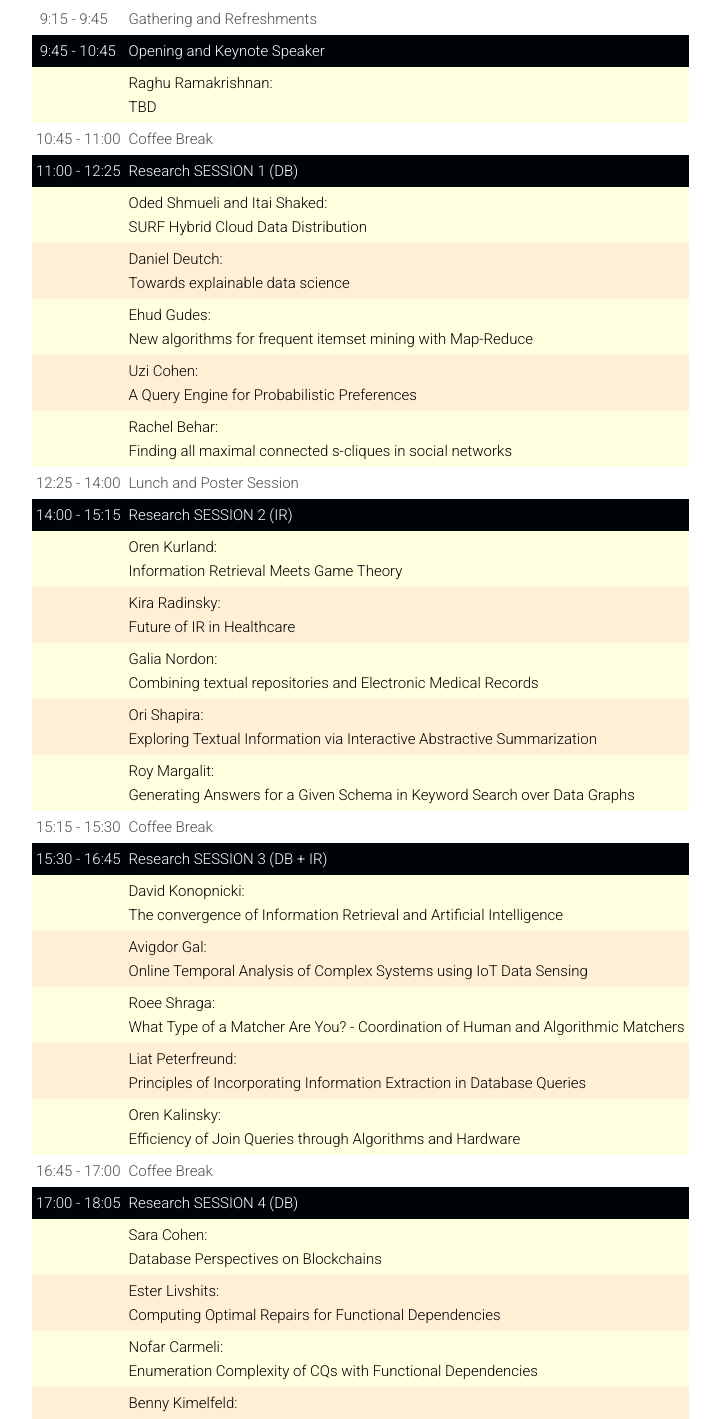
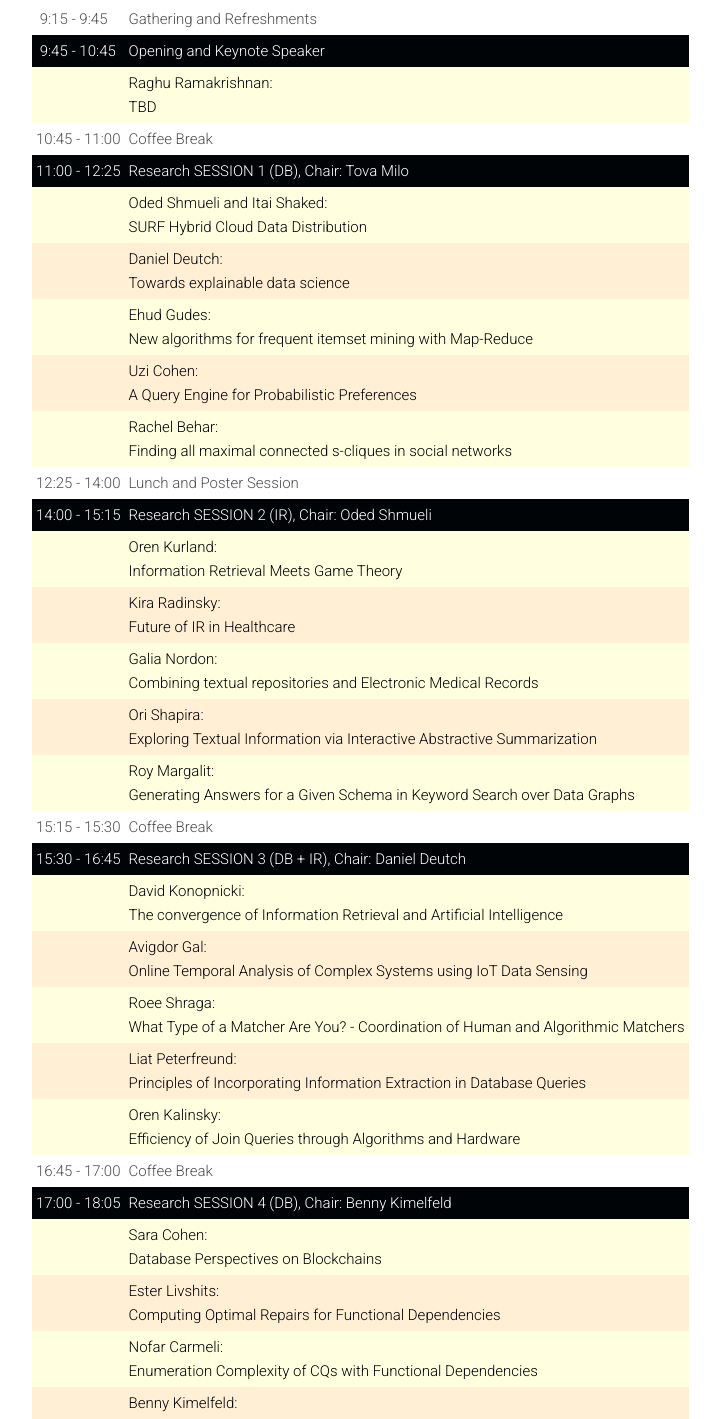
Before and after one commit to israeldbday/israeldbday.github.io, a website: page index.html in a window 1280 px wide. Shown: the part 2552-3971 px from the top of the page, without its empty margins (38-758 px from the left). Drawn offline with Linux system fonts and the light colour scheme; files whose address does not match are found by name.

Commit message:
added session chairs

```diff
--- a/index.html
+++ b/index.html
@@ -322,7 +322,7 @@
  <tr class="head"><td>&nbsp;9:45 - 10:45</td><td>Opening and Keynote Speaker</td></tr>
  <tr class="d2"><td>&nbsp;</td><td>Raghu Ramakrishnan:<br/>TBD</td></tr>
 <tr><td>10:45 - 11:00</td><td>Coffee Break</td></tr>
- <tr class="head"><td>11:00 - 12:25</td><td>Research SESSION 1 (DB)</td></tr>
+ <tr class="head"><td>11:00 - 12:25</td><td>Research SESSION 1 (DB), Chair: Tova Milo</td></tr>
  <tr class="d2"><td>&nbsp;</td><td>Oded Shmueli and Itai Shaked:<br/>
  SURF Hybrid Cloud Data Distribution</td></tr>
  <tr class="d3"><td>&nbsp;</td><td>Daniel Deutch:<br/>Towards explainable data science</td></tr>
@@ -333,14 +333,14 @@
  <tr class="d2"><td>&nbsp;</td><td>Rachel Behar:<br/>
  Finding all maximal connected s-cliques in social networks</td></tr>
  <tr><td>12:25 - 14:00</td><td>Lunch and Poster Session</td></tr>
- <tr class="head"><td>14:00 - 15:15</td><td>Research SESSION 2 (IR)</td></tr>
+ <tr class="head"><td>14:00 - 15:15</td><td>Research SESSION 2 (IR), Chair: Oded Shmueli</td></tr>
  <tr class="d2"><td>&nbsp;</td><td>Oren Kurland:<br/>Information Retrieval Meets Game Theory</td></tr>
  <tr class="d3"><td>&nbsp;</td><td>Kira Radinsky:<br/>Future of IR in Healthcare</td></tr>
  <tr class="d2"><td>&nbsp;</td><td>Galia Nordon:<br/>Combining textual repositories and Electronic Medical Records</td></tr>
  <tr class="d3"><td>&nbsp;</td><td>Ori Shapira:<br/>Exploring Textual Information via Interactive Abstractive Summarization</td></tr>
  <tr class="d2"><td>&nbsp;</td><td>Roy Margalit:<br/>Generating Answers for a Given Schema in Keyword Search over Data Graphs</td></tr>
  <tr><td>15:15 - 15:30</td><td>Coffee Break</td></tr>
- <tr class="head"><td>15:30 - 16:45</td><td>Research SESSION 3 (DB + IR)</td></tr>
+ <tr class="head"><td>15:30 - 16:45</td><td>Research SESSION 3 (DB + IR), Chair: Daniel Deutch</td></tr>
  <tr class="d2"><td>&nbsp;</td><td>David Konopnicki:<br/>The convergence of Information Retrieval and Artificial Intelligence</td></tr>
   <tr class="d3"><td>&nbsp;</td><td>Avigdor Gal:<br/>Online Temporal Analysis of Complex Systems using IoT Data Sensing</td></tr>
  <tr class="d2"><td>&nbsp;</td><td>Roee Shraga:<br/>What Type of a Matcher Are You? - Coordination of Human and Algorithmic Matchers</td></tr>
@@ -348,7 +348,7 @@
 
  <tr class="d2"><td>&nbsp;</td><td>Oren Kalinsky:<br/>Efficiency of Join Queries through Algorithms and Hardware</td></tr>
  <tr><td>16:45 - 17:00</td><td>Coffee Break</td></tr>
- <tr class="head"><td>17:00 - 18:05</td><td>Research SESSION 4 (DB)</td></tr>
+ <tr class="head"><td>17:00 - 18:05</td><td>Research SESSION 4 (DB), Chair: Benny Kimelfeld</td></tr>
  <tr class="d2"><td>&nbsp;</td><td>Sara Cohen:<br/>Database Perspectives on Blockchains</td></tr>
  <tr class="d3"><td>&nbsp;</td><td>Ester Livshits:<br/>Computing Optimal Repairs for Functional Dependencies</td></tr>
  <tr class="d2"><td>&nbsp;</td><td>Nofar Carmeli:<br/>Enumeration Complexity of CQs with Functional Dependencies</td></tr>
```
